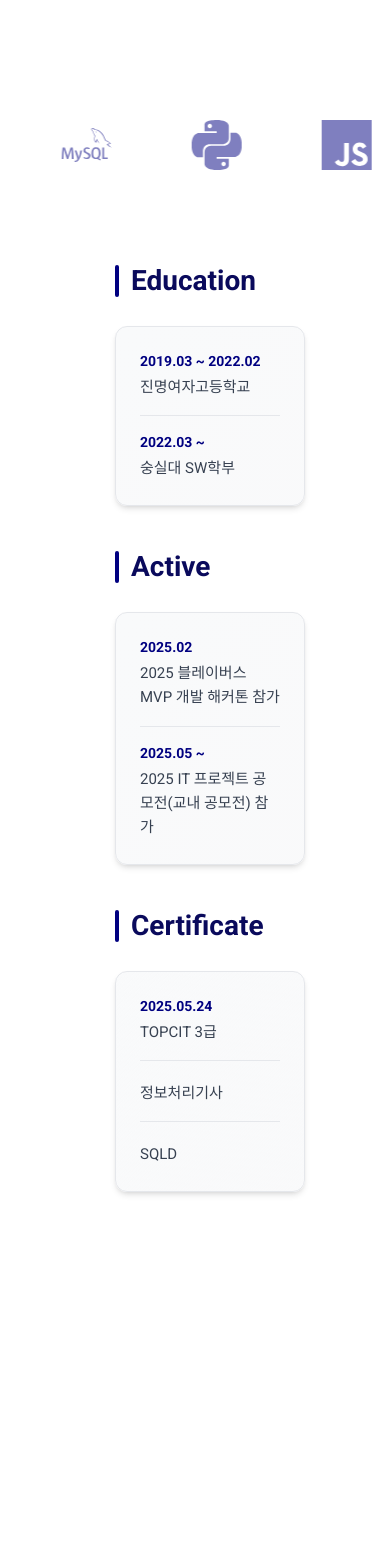
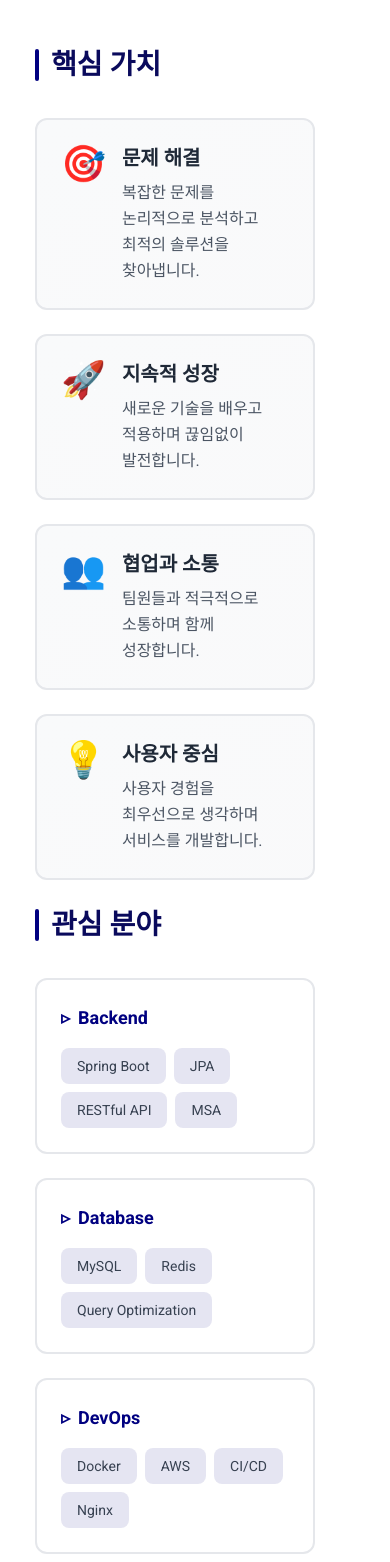
Before and after one commit to choeunbin03/portfolio, a React (Create React App) app: page /aboutme in a window 390 px wide. Shown: the part 1386-2948 px from the top of the page. Before the commit the page ends 2738 px from the top, so only its background shows below. Built offline with nearby package versions, Linux system fonts and the light colour scheme; some icons are missing.

Commit message:
style: 디자인 수정

```diff
--- a/src/compenents/TechMarquee.jsx
+++ b/src/compenents/TechMarquee.jsx
@@ -6,30 +6,48 @@ import {
   SiReact,
   SiHtml5,
   SiCss3,
+  SiDocker,
+  SiAmazon,
+  SiGit,
 } from 'react-icons/si';
 
-const icons = [
-  <SiSpring />,
-  <SiMysql />,
-  <SiPython />,
-  <SiJavascript />,
-  <SiReact />,
-  <SiHtml5 />,
-  <SiCss3 />,
+const techStack = [
+  { icon: <SiSpring />, name: 'Spring' },
+  { icon: <SiMysql />, name: 'MySQL' },
+  { icon: <SiPython />, name: 'Python' },
+  { icon: <SiJavascript />, name: 'JavaScript' },
+  { icon: <SiReact />, name: 'React' },
+  { icon: <SiDocker />, name: 'Docker' },
+  { icon: <SiAmazon />, name: 'AWS' },
+  { icon: <SiGit />, name: 'Git' },
+  { icon: <SiHtml5 />, name: 'HTML5' },
+  { icon: <SiCss3 />, name: 'CSS3' },
 ];
-// 생략 (Spring, JS, React …)
 
 export default function TechMarquee() {
-  const loop = [...icons, ...icons, ...icons]; // 무한루프용 두 번 복제
+  // 무한 루프를 위해 3번 복제
+  const loop = [...techStack, ...techStack, ...techStack];
 
   return (
-    <div className="w-screen overflow-hidden">
-      {/* ↓ 가로 폭이 충분히 길어야 translateX(-50%)가 보임 */}
-      <div className="flex items-center gap-20 animate-scroll-x">
-        {loop.map((Icon, i) => (
-          <span key={i} className="text-[50px] text-point-main opacity-50">
-            {Icon}
-          </span>
+    <div className="w-screen overflow-hidden relative">
+      {/* 양쪽 그라데이션 페이드 효과 */}
+      <div className="absolute left-0 top-0 bottom-0 w-32 bg-gradient-to-r from-gray-50 to-transparent z-10 pointer-events-none"></div>
+      <div className="absolute right-0 top-0 bottom-0 w-32 bg-gradient-to-l from-gray-100 to-transparent z-10 pointer-events-none"></div>
+
+      {/* 아이콘 스크롤 */}
+      <div className="flex items-center gap-16 animate-scroll-x py-4">
+        {loop.map((tech, i) => (
+          <div
+            key={i}
+            className="flex flex-col items-center gap-2 min-w-[80px] group"
+          >
+            <span className="text-[50px] text-point-main/40 group-hover:text-point-main group-hover:scale-110 transition-all duration-300">
+              {tech.icon}
+            </span>
+            <span className="text-xs font-semibold text-gray-400 group-hover:text-point-main transition-colors duration-300">
+              {tech.name}
+            </span>
+          </div>
         ))}
       </div>
     </div>
--- a/src/compenents/aboutMe/AboutMeIntro.jsx
+++ b/src/compenents/aboutMe/AboutMeIntro.jsx
@@ -1,6 +1,8 @@
 import { motion, AnimatePresence } from 'framer-motion';
 import ReactMarkdown from 'react-markdown';
 import { useAboutMe } from '../../hooks/useAboutMe';
+import ValueCards from './ValueCards';
+import InterestTags from './InterestTags';
 
 export default function AboutMeIntro() {
   const { personalInfo, introduction } = useAboutMe();
@@ -73,6 +75,12 @@ export default function AboutMeIntro() {
               {introduction.detail}
             </ReactMarkdown>
           </div>
+
+          {/* 핵심 가치 카드 */}
+          <ValueCards />
+
+          {/* 관심 분야 */}
+          <InterestTags />
         </div>
       </motion.div>
     </AnimatePresence>
--- /dev/null
+++ b/src/compenents/aboutMe/InterestTags.jsx
@@ -0,0 +1,50 @@
+import { motion } from 'framer-motion';
+
+const InterestTags = () => {
+  const interests = [
+    { category: 'Backend', items: ['Spring Boot', 'JPA', 'RESTful API', 'MSA'] },
+    { category: 'Database', items: ['MySQL', 'Redis', 'Query Optimization'] },
+    { category: 'DevOps', items: ['Docker', 'AWS', 'CI/CD', 'Nginx'] },
+    { category: 'Growth', items: ['Clean Code', 'Design Pattern', 'TDD', 'Refactoring'] }
+  ];
+
+  return (
+    <div className="mt-16">
+      <div className="flex items-center gap-3 mb-8">
+        <div className="w-1 h-8 bg-point-main rounded-full"></div>
+        <h3 className="text-[28px] md:text-[32px] text-point-dark font-bold">
+          관심 분야
+        </h3>
+      </div>
+
+      <div className="grid grid-cols-1 md:grid-cols-2 gap-6">
+        {interests.map((interest, index) => (
+          <motion.div
+            key={index}
+            initial={{ opacity: 0, x: -20 }}
+            whileInView={{ opacity: 1, x: 0 }}
+            transition={{ delay: index * 0.1, duration: 0.5 }}
+            className="bg-white rounded-xl p-6 border-2 border-gray-200 hover:shadow-lg transition-all duration-300"
+          >
+            <h4 className="text-lg font-bold text-point-main mb-4 flex items-center gap-2">
+              <span className="text-point-main">▹</span>
+              {interest.category}
+            </h4>
+            <div className="flex flex-wrap gap-2">
+              {interest.items.map((item, idx) => (
+                <span
+                  key={idx}
+                  className="px-4 py-2 bg-point-main/10 text-gray-700 rounded-lg text-sm font-medium hover:bg-point-main/20 hover:text-point-main transition-colors duration-200 cursor-default"
+                >
+                  {item}
+                </span>
+              ))}
+            </div>
+          </motion.div>
+        ))}
+      </div>
+    </div>
+  );
+};
+
+export default InterestTags;
--- /dev/null
+++ b/src/compenents/aboutMe/ValueCards.jsx
@@ -0,0 +1,65 @@
+import { motion } from 'framer-motion';
+
+const ValueCards = () => {
+  const values = [
+    {
+      icon: '🎯',
+      title: '문제 해결',
+      description: '복잡한 문제를 논리적으로 분석하고 최적의 솔루션을 찾아냅니다.'
+    },
+    {
+      icon: '🚀',
+      title: '지속적 성장',
+      description: '새로운 기술을 배우고 적용하며 끊임없이 발전합니다.'
+    },
+    {
+      icon: '👥',
+      title: '협업과 소통',
+      description: '팀원들과 적극적으로 소통하며 함께 성장합니다.'
+    },
+    {
+      icon: '💡',
+      title: '사용자 중심',
+      description: '사용자 경험을 최우선으로 생각하며 서비스를 개발합니다.'
+    }
+  ];
+
+  return (
+    <div className="mt-16">
+      <div className="flex items-center gap-3 mb-8">
+        <div className="w-1 h-8 bg-point-main rounded-full"></div>
+        <h3 className="text-[28px] md:text-[32px] text-point-dark font-bold">
+          핵심 가치
+        </h3>
+      </div>
+
+      <div className="grid grid-cols-1 md:grid-cols-2 gap-6">
+        {values.map((value, index) => (
+          <motion.div
+            key={index}
+            initial={{ opacity: 0, y: 20 }}
+            whileInView={{ opacity: 1, y: 0 }}
+            transition={{ delay: index * 0.1, duration: 0.5 }}
+            className="bg-gradient-to-br from-gray-50 to-gray-100/50 rounded-xl p-6 border-2 border-gray-200 hover:border-point-main/50 hover:shadow-lg transition-all duration-300 group"
+          >
+            <div className="flex items-start gap-4">
+              <span className="text-4xl group-hover:scale-110 transition-transform duration-300">
+                {value.icon}
+              </span>
+              <div className="flex-1">
+                <h4 className="text-xl font-bold text-gray-800 mb-2 group-hover:text-point-main transition-colors">
+                  {value.title}
+                </h4>
+                <p className="text-gray-600 leading-relaxed break-keep">
+                  {value.description}
+                </p>
+              </div>
+            </div>
+          </motion.div>
+        ))}
+      </div>
+    </div>
+  );
+};
+
+export default ValueCards;
--- a/src/data/projects.js
+++ b/src/data/projects.js
@@ -1,10 +1,11 @@
-export const project01 = {
+export const project02 = {
   // 사진은 담당 파트 개수만큼 넣고 슬라이드
   name: 'Tranner01',
   part: 'FE',
   info: '여행 계획 웹 서비스',
   period: '2024.09.01 ~ 2024.12.15',
   lastUpdate: '2024.12.30',
+  mainImage: '/projects/project01/main_photo.png',
   headCount: { BE: 3, FE: 2 },
   detailPart: {
     FE: [
@@ -24,13 +25,14 @@ export const project01 = {
   ],
 };
 
-export const project02 = {
+export const project01 = {
   // 사진은 담당 파트 개수만큼 넣고 슬라이드
   name: 'Tranner02',
   part: 'BE',
   info: '여행 계획 웹 서비스',
   period: '2025.03.04 ~ 2025.07.20',
   lastUpdate: '2025.07.20',
+  mainImage: '/projects/project02/main_photo.png',
   headCount: { BE: 3, FE: 2 },
   detailPart: {
     FE: [
--- a/src/pages/WelcomePage.jsx
+++ b/src/pages/WelcomePage.jsx
@@ -1,47 +1,133 @@
 import { Link } from 'react-router-dom';
-import openLink from '../utils/openLink';
 import { motion, AnimatePresence } from 'framer-motion';
 import { HiOutlineArrowNarrowRight } from 'react-icons/hi';
 import TechMarquee from '../compenents/TechMarquee';
 
 const WelcomePage = () => {
   return (
-    <div className="w-full h-screen relative">
+    <div className="w-full h-screen relative overflow-hidden bg-gradient-to-br from-gray-50 via-white to-gray-100">
+      {/* 배경 패턴 */}
+      <div className="pointer-events-none absolute inset-0 bg-[repeating-linear-gradient(90deg,transparent,transparent_calc(16.66%-1px),rgba(0,0,128,0.03)_calc(16.66%-1px),rgba(0,0,128,0.03)_16.66%)]"></div>
+
+      {/* 장식적 요소들 */}
+      <div className="absolute top-20 right-20 w-72 h-72 bg-point-main/5 rounded-full blur-3xl"></div>
+      <div className="absolute bottom-32 left-32 w-96 h-96 bg-point-reverse/10 rounded-full blur-3xl"></div>
+
       <AnimatePresence>
+        {/* 메인 컨텐츠 */}
         <motion.div
-          initial={{ opacity: 0 }} // 초기 상태
-          whileInView={{ opacity: 1 }} // 애니메이션 상태
-          exit={{ opacity: 1 }} // 종료 상태
-          transition={{ duration: 0.5 }} // 애니메이션 지속 시간
+          initial={{ opacity: 0, y: 30 }}
+          animate={{ opacity: 1, y: 0 }}
+          exit={{ opacity: 0 }}
+          transition={{ duration: 0.8, ease: 'easeOut' }}
+          className="absolute lg:top-60 top-40 left-8 sm:left-12 md:left-20 font-istok-web text-black-b1 flex flex-col gap-4 text-left pr-4 z-10"
         >
-          <div className="absolute lg:top-60 top-40 left-20 font-istok-web text-black-b1 flex flex-col gap-2 text-left pr-4">
-            <p className="text-[85px] font-bold leading-tight text-point-main">
-              Backend Developer
-            </p>
-            <p className="text-[50px] font-bold leading-tight">조은빈</p>
-            <p className="text-[25px] leading-tight">
-              책임감 있게, 사용자 중심으로 고민하는 개발자가 되겠습니다.
-            </p>
-            <div className="w-[200px] h-[40px] mt-3 rounded-md bg-point-main flex items-center justify-center text-white text-[16px]">
-              <Link
-                to="/projects"
-                className="inline-flex items-center gap-2 text-white hover:underline"
-              >
-                <HiOutlineArrowNarrowRight size={28} strokeWidth={1} />
-                <span>See My Projects</span>
-              </Link>
+          {/* 작은 라벨 */}
+          <motion.div
+            initial={{ opacity: 0, x: -20 }}
+            animate={{ opacity: 1, x: 0 }}
+            transition={{ delay: 0.3, duration: 0.6 }}
+            className="flex items-center gap-2"
+          >
+            <div className="w-12 h-0.5 bg-point-main"></div>
+            <span className="text-sm font-semibold text-point-main tracking-wider uppercase">
+              Portfolio 2025
+            </span>
+          </motion.div>
+
+          {/* 메인 타이틀 */}
+          <motion.div
+            initial={{ opacity: 0, y: 20 }}
+            animate={{ opacity: 1, y: 0 }}
+            transition={{ delay: 0.5, duration: 0.8 }}
+            className="space-y-2"
+          >
+            <h1 className="text-[70px] sm:text-[85px] lg:text-[95px] font-bold leading-none">
+              <span className="text-point-main">Backend</span>
+              <br />
+              <span className="text-gray-800">Developer</span>
+            </h1>
+            <div className="flex items-center gap-3 mt-4">
+              <div className="w-1 h-16 bg-point-main rounded-full"></div>
+              <div>
+                <p className="text-[40px] sm:text-[50px] font-bold leading-tight text-gray-800">
+                  조은빈
+                </p>
+                <p className="text-gray-600 text-sm font-medium mt-1">
+                  Cho Eunbin
+                </p>
+              </div>
             </div>
-          </div>
+          </motion.div>
+
+          {/* 서브 타이틀 */}
+          <motion.p
+            initial={{ opacity: 0 }}
+            animate={{ opacity: 1 }}
+            transition={{ delay: 0.7, duration: 0.8 }}
+            className="text-[16px] sm:text-[23px] leading-relaxed text-gray-700 max-w-[600px] mt-2"
+          >
+            책임감 있게,{' '}
+            <span className="font-semibold text-point-main">사용자 중심</span>
+            으로 고민하는 개발자가 되겠습니다.
+          </motion.p>
+
+          {/* CTA 버튼 */}
+          <motion.div
+            initial={{ opacity: 0, y: 20 }}
+            animate={{ opacity: 1, y: 0 }}
+            transition={{ delay: 0.9, duration: 0.6 }}
+            className="mt-6"
+          >
+            <Link
+              to="/projects"
+              className="
+                group inline-flex items-center gap-3
+                px-8 py-4 rounded-xl
+                bg-gradient-to-r from-point-main to-point-dark
+                text-white font-bold text-[18px]
+                shadow-lg hover:shadow-2xl
+                transition-all duration-300
+                hover:scale-105
+              "
+            >
+              <span>See My Projects</span>
+              <HiOutlineArrowNarrowRight
+                size={28}
+                strokeWidth={2}
+                className="group-hover:translate-x-2 transition-transform duration-300"
+              />
+            </Link>
+          </motion.div>
+
+          {/* 소셜 링크나 추가 정보 (선택사항) */}
+          <motion.div
+            initial={{ opacity: 0 }}
+            animate={{ opacity: 1 }}
+            transition={{ delay: 1.1, duration: 0.8 }}
+            className="flex items-center gap-4 mt-8 text-gray-600"
+          >
+            <a
+              href="https://github.com/yourusername"
+              target="_blank"
+              rel="noopener noreferrer"
+              className="hover:text-point-main transition-colors duration-200"
+            >
+              {/* GitHub 아이콘 필요시 추가 */}
+            </a>
+          </motion.div>
         </motion.div>
       </AnimatePresence>
-      <div className="absolute left-0 right-0 bottom-20">
+
+      {/* Tech Stack Marquee */}
+      <motion.div
+        initial={{ opacity: 0, y: 50 }}
+        animate={{ opacity: 1, y: 0 }}
+        transition={{ delay: 1.2, duration: 0.8 }}
+        className="absolute left-0 right-0 bottom-10 z-0"
+      >
         <TechMarquee />
-      </div>
-
-      <div
-        class="pointer-events-none absolute inset-0
-              bg-[repeating-linear-gradient(90deg,transparent,transparent_calc(16.66%-1px),rgba(0,0,0,0.05)_calc(16.66%-1px),rgba(0,0,0,0.05)_16.66%)]"
-      ></div>
+      </motion.div>
     </div>
   );
 };
```
Also changed, not shown: src/compenents/projects/ProjectComponents.jsx (+17 -3 lines), public/projects/project01/main_photo.png (added).
